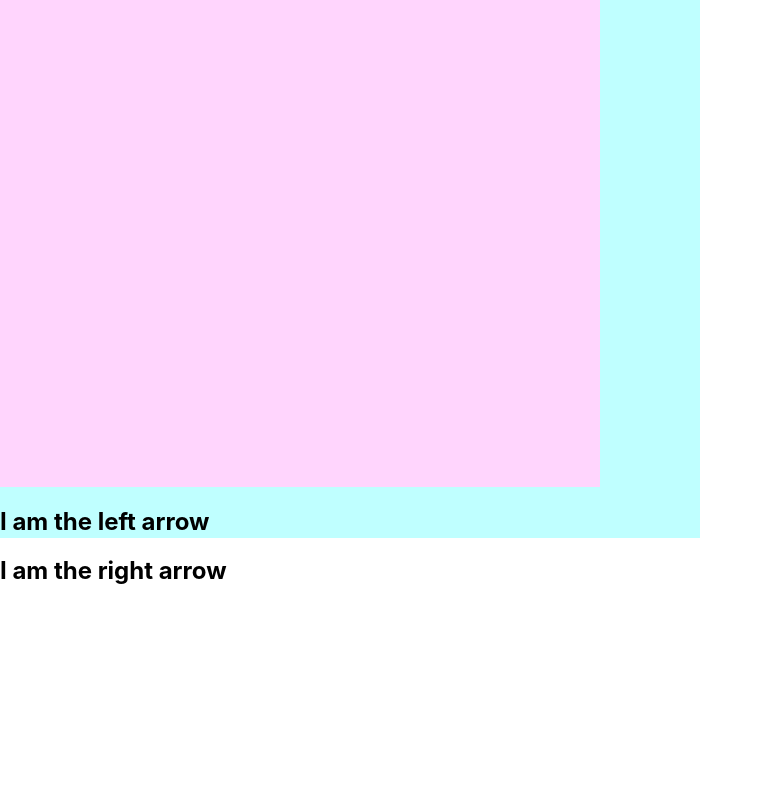
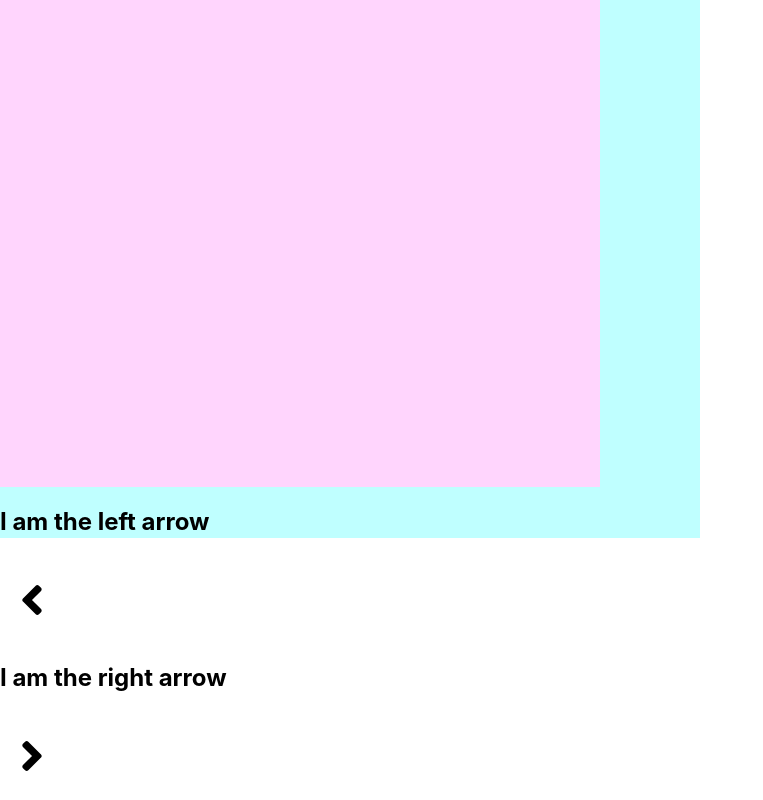
Before and after one commit to julia-rom/fullstack_test_march2019, a React (Create React App) app in the folder client/: page / in a window 1280 px wide. Shown: the part 231-1031 px from the top of the page, without its empty margins (0-763 px from the left). Before the commit the page ends 816 px from the top, so only its background shows below. Built offline with nearby package versions, Linux system fonts and the light colour scheme.

Commit message:
got arrows to show up properly from font awesome

```diff
--- a/client/package.json
+++ b/client/package.json
@@ -3,6 +3,9 @@
   "version": "0.1.0",
   "private": true,
   "dependencies": {
+    "@fortawesome/fontawesome-svg-core": "^1.2.17",
+    "@fortawesome/free-solid-svg-icons": "^5.8.1",
+    "@fortawesome/react-fontawesome": "^0.1.4",
     "react": "^16.8.6",
     "react-dom": "^16.8.6",
     "react-hot-loader": "^4.8.0",
--- a/client/src/App.js
+++ b/client/src/App.js
@@ -1,6 +1,14 @@
 import React, { Component } from 'react';
 import './styles/App.css';
 import Slider from "./components/slider.component"
+import { library } from '@fortawesome/fontawesome-svg-core'
+import { faAngleLeft, faAngleRight } from '@fortawesome/free-solid-svg-icons'
+
+//import font awesome arrows and add to library
+library.add(
+  faAngleLeft,
+  faAngleRight
+);
 
 class App extends Component {
   render() {
--- a/client/src/components/left_arrow.component.js
+++ b/client/src/components/left_arrow.component.js
@@ -1,10 +1,13 @@
 import React from 'react';
+import { FontAwesomeIcon } from '@fortawesome/react-fontawesome'
+import '../styles/arrows.css';
+
 
 const LeftArrow = () => {
     return (
         <div className="backArrow">
-            <i className="fa fa-arrow-left fa-2x" aria-hidden="true"></i>
             <h2>I am the left arrow</h2>
+            <FontAwesomeIcon icon="angle-left" size="3x" />
         </div>
     );
 }
--- a/client/src/components/right_arrow.component.js
+++ b/client/src/components/right_arrow.component.js
@@ -1,10 +1,12 @@
 import React from 'react';
+import { FontAwesomeIcon } from '@fortawesome/react-fontawesome'
+import '../styles/arrows.css';
 
 const RightArrow = () => {
     return (
         <div className="nextArrow">
-            <i className="fa fa-arrow-right fa-2x" aria-hidden="true"></i>
             <h2>I am the right arrow</h2>
+            <FontAwesomeIcon icon="angle-right" size="3x" />
         </div>
     );
 }
--- /dev/null
+++ b/client/src/styles/arrows.css
@@ -0,0 +1,12 @@
+/* .svg-inline--fa fa-angle-left fa-w-8 {
+  height: 35px;
+  padding: 20px;
+} */
+
+.fa-angle-left {
+  padding: 20px;
+}
+
+.fa-angle-right {
+  padding: 20px;
+}
```
Also changed, not shown: 1 other file (tests, documents, lock files or other folders).
